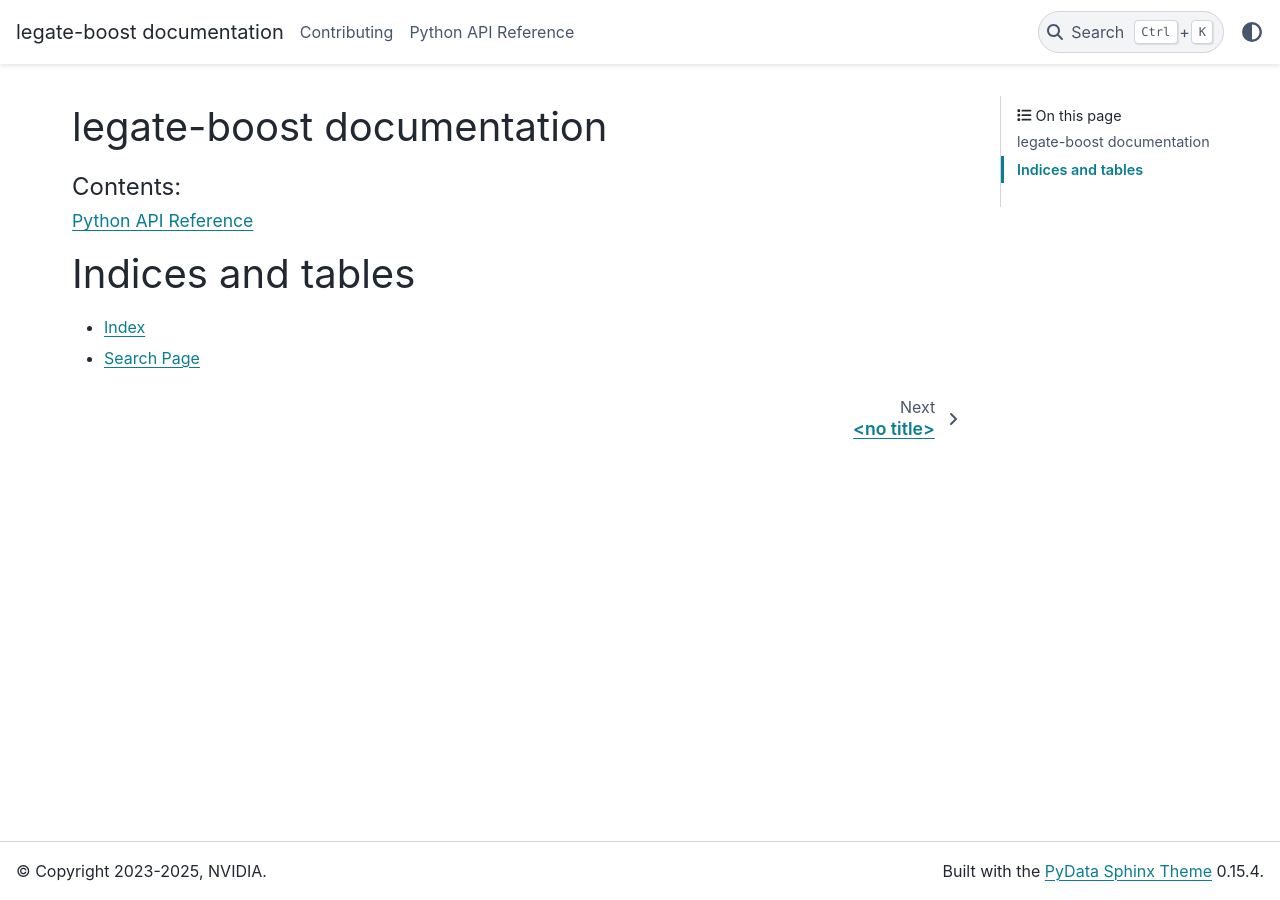
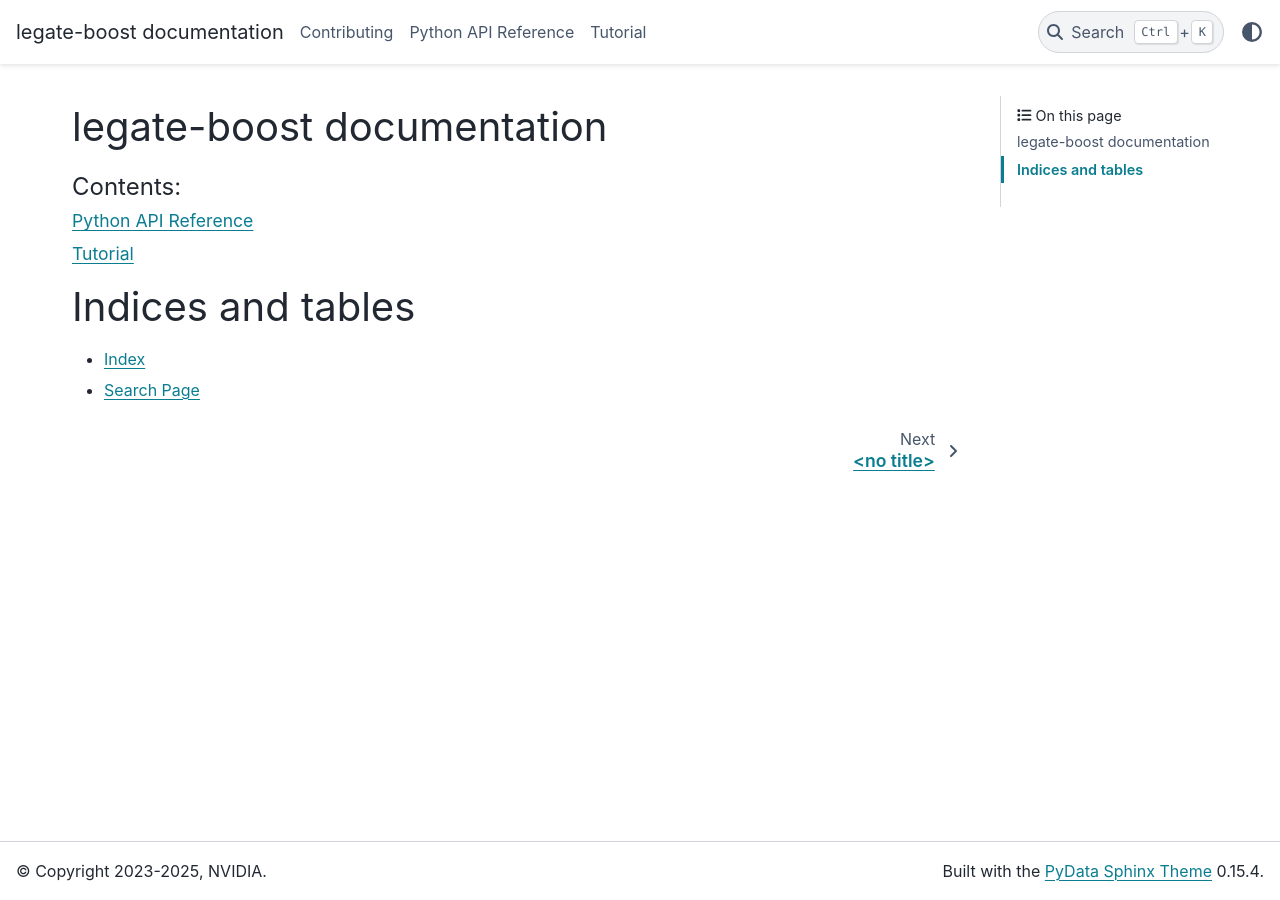
Before and after one commit to rapidsai/legate-boost, a Sphinx documentation site: the page built from docs/source/index.rst, in a window 1280 px wide. Built offline with Sphinx 7.4.7 and the PyData theme 0.15.4, drawn with Linux system fonts in a browser that asks for light colours; pages that are not in the unit, such as notebooks, are missing from menus; the version number could not be read and is left out.

```diff
--- a/dependencies.yaml
+++ b/dependencies.yaml
@@ -128,6 +128,7 @@ dependencies:
     common:
       - output_types: [conda, pyproject, requirements]
         packages:
+          - scikit-learn>=1.6,!=1.7.1  # 1.7.1 has doc build issues
           - myst-parser>=4.0
           - pydata-sphinx-theme>=0.16
            # the ceiling on sphinx can be removed when https://github.com/spatialaudio/nbsphinx/issues/825 is resolved
--- a/docs/source/index.rst
+++ b/docs/source/index.rst
@@ -11,6 +11,7 @@ legate-boost documentation
    Introduction <README.md>
    Contributing <contributing.md>
    Python API Reference <api/index.rst>
+   Tutorial <legate-boost.rst>
 
 Indices and tables
 ==================
```
Also changed, not shown: 3 other files.
